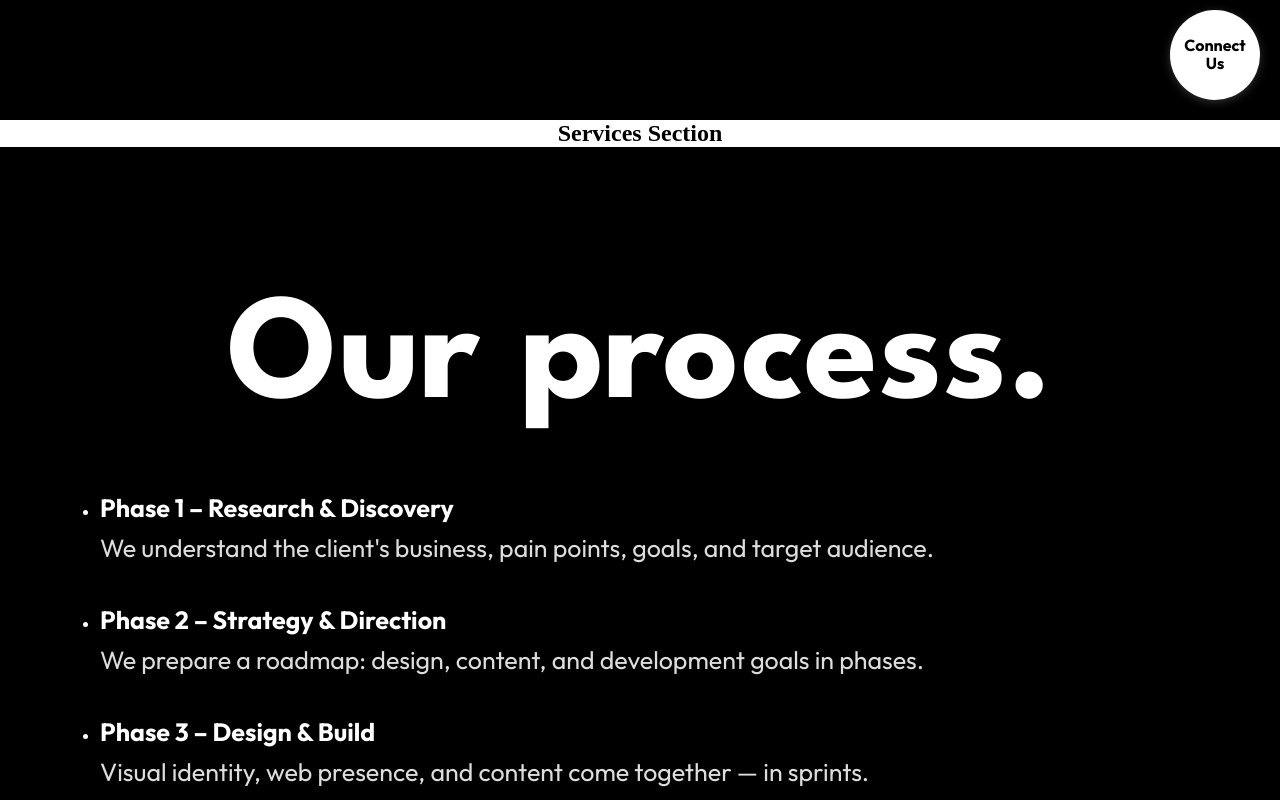
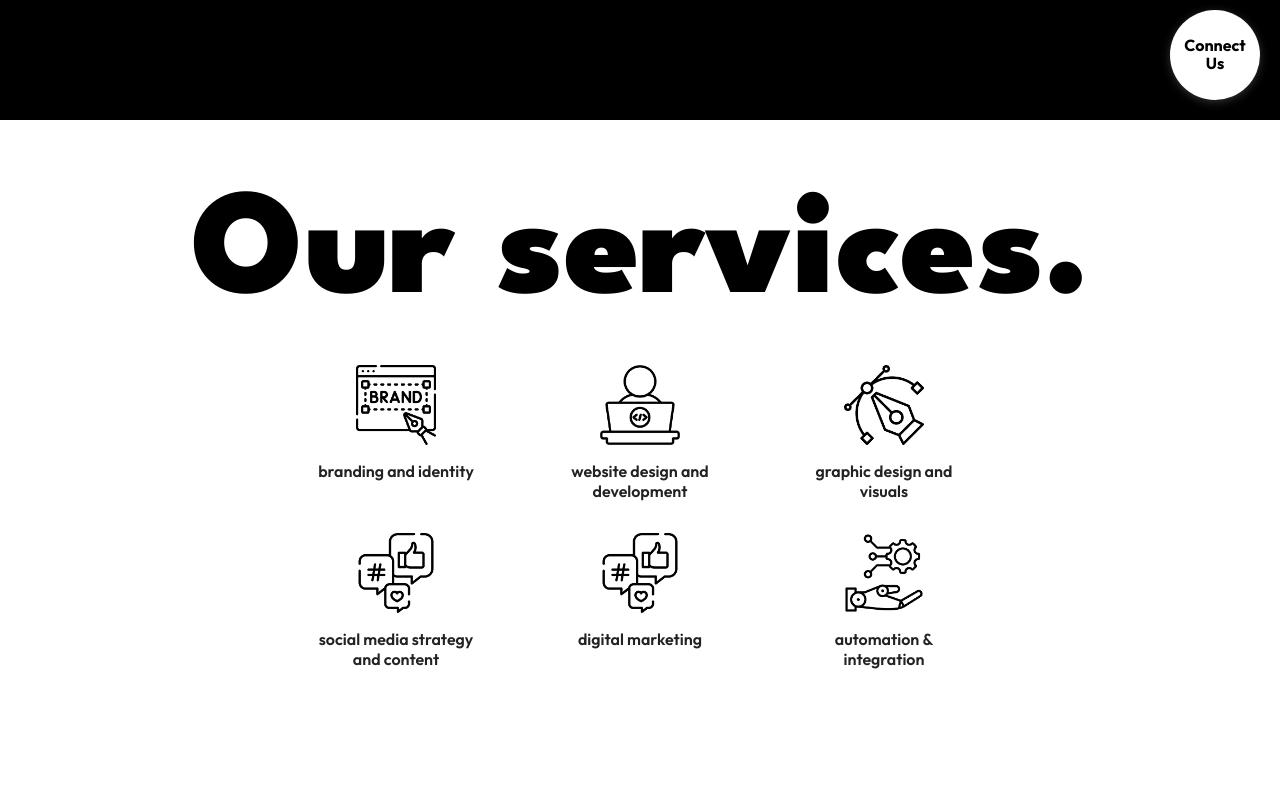
Before and after one commit to ayushthakurrrr/ash, a React (Vite) app: page / in a window 1280 px wide. Shown: the part 680-1480 px from the top of the page. Built offline with nearby package versions, Linux system fonts and the light colour scheme.

Commit message:
upadted services.jsx

```diff
--- a/src/CSS/Home.css
+++ b/src/CSS/Home.css
@@ -31,6 +31,7 @@
     -webkit-background-clip: text;
     font-family: 'League Spartan';
     background-clip: text;
+    background-size: 150%;
     color: transparent;
   }
 
--- /dev/null
+++ b/src/CSS/services.css
@@ -0,0 +1,70 @@
+.services-section {
+    background-color: white;
+    padding: 3rem 1rem;
+    text-align: center;
+    min-height: 100vh;
+}
+
+.services-title {
+    font-size: 150px;
+    font-weight: 900;
+    font-family: "League Spartan", sans-serif;
+    margin-bottom: 2.5rem;
+    margin-top: 1.2rem;
+}
+
+.services-grid {
+    display: grid;
+    grid-template-columns: repeat(auto-fit, minmax(180px, 1fr));
+    gap: 2rem;
+    max-width: 700px;
+    margin: 0 auto;
+}
+
+.services-card {
+    display: flex;
+    flex-direction: column;
+    align-items: center;
+}
+
+.services-icon {
+    width: 80px;
+    height: 80px;
+    object-fit: contain;
+    margin-bottom: 1rem;
+}
+
+.services-text {
+    font-size: 1rem;
+    font-weight: 600;
+    color: #222;
+    max-width: 160px;
+    font-family: 'Outfit';
+}
+
+@media (max-width: 1120px) {
+    .services-title {
+        font-size: 100px;
+    }
+}
+
+@media (max-width: 660px) {
+    .services-title {
+        font-size: 67px;
+    }
+}
+
+@media (max-width: 480px) {
+    .services-title {
+        font-size: 2rem;
+    }
+
+    .services-icon {
+        width: 60px;
+        height: 60px;
+    }
+
+    .services-text {
+        font-size: 0.95rem;
+    }
+}
--- a/src/components/Services.jsx
+++ b/src/components/Services.jsx
@@ -1,12 +1,51 @@
-// Example: Services.jsx
 import React from "react";
+import "../CSS/services.css";
 
-function Services() {
+const services = [
+    {
+        title: "branding and identity",
+        icon: "/images/branding-icon.png",
+    },
+    {
+        title: "website design and development",
+        icon: "/images/website-design-icon.png",
+    },
+    {
+        title: "graphic design and visuals",
+        icon: "/images/graphic-design-icon.png",
+    },
+    {
+        title: "social media strategy and content",
+        icon: "/images/social-media-icon.png",
+    },
+    {
+        title: "digital marketing",
+        icon: "/images/social-media-icon.png",
+    },
+    {
+        title: "automation & integration",
+        icon: "/images/automation-icon.png",
+    },
+];
+
+const Services = () => {
     return (
-        <section >
-            <h1>Services Section</h1>
+        <section className="services-section">
+            <h2 className="services-title">Our services.</h2>
+            <div className="services-grid">
+                {services.map((service, index) => (
+                    <div key={index} className="services-card">
+                        <img
+                            src={service.icon}
+                            alt={service.title}
+                            className="services-icon"
+                        />
+                        <p className="services-text">{service.title}</p>
+                    </div>
+                ))}
+            </div>
         </section>
     );
-}
+};
 
 export default Services;
```
